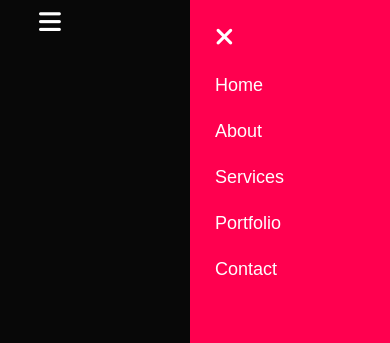
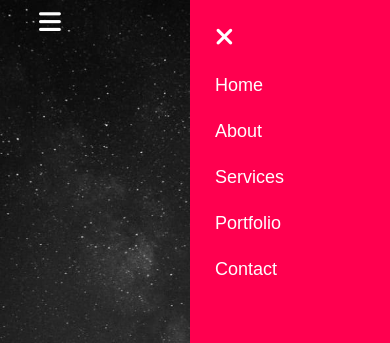
Before and after one commit to VidyaNagare/Bharat-Intern, a plain HTML site: page index.html in a window 390 px wide. Shown: the top 343 px of the page. Drawn offline with Linux system fonts and the light colour scheme.

Commit message:
Update style.css

```diff
--- a/style.css
+++ b/style.css
@@ -15,7 +15,7 @@ body{
 #header{
     width:100%;
     height:100vh;
-    background-image: url(./img/pic7.jpg);
+    background-image: url(./pic7.jpg);
     background-size: cover;
     background-position: center;
 
@@ -369,7 +369,7 @@ nav .fa-solid{
 }
 @media only screen and (max-width: 600px){
     #header{
-        background-image: url(./img/black2.jpeg);
+        background-image: url(./black2.jpeg);
     }
     .logo{
         display:none;
```
